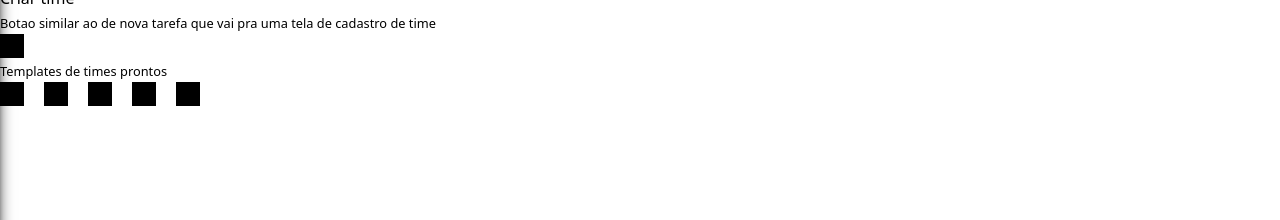
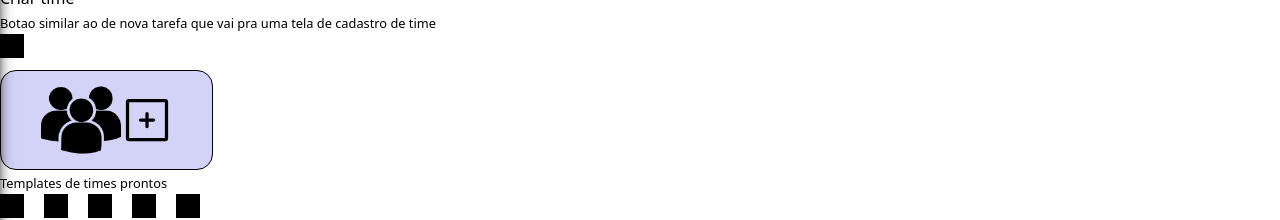
Before and after one commit to Levirroh/learning_react_node, a React (Vite) app in the folder to-do-list/: page /teams in a window 1280 px wide. Shown: the part 142-362 px from the top of the page. Built offline with nearby package versions, Linux system fonts and the light colour scheme; no server answers; sample sign-in values are in the browser's storage.

Commit message:
feat: newTeam component on Teams.jsx

```diff
--- a/to-do-list/src/Pages/Teams.jsx
+++ b/to-do-list/src/Pages/Teams.jsx
@@ -3,6 +3,7 @@ import Header from '../components/Header';
 import Menu from "../components/Menu";
 import { useNavigate } from "react-router-dom";
 import TeamIcon from "../components/TeamIcon"
+import NewTeam from "../components/NewTeam"
 
 function Teams() {
     const [teams, setTeams] = useState([]);
@@ -70,6 +71,7 @@ function Teams() {
             <small>Botao similar ao de nova tarefa que vai pra uma tela de cadastro de time</small>
             <div className=''>
                 <div className='p-3 bg-black w-5'></div>
+                <NewTeam />
                 {/* Aqui será um botão para criar um novo time */ }
             </div>
             <small>Templates de times prontos</small>
```
